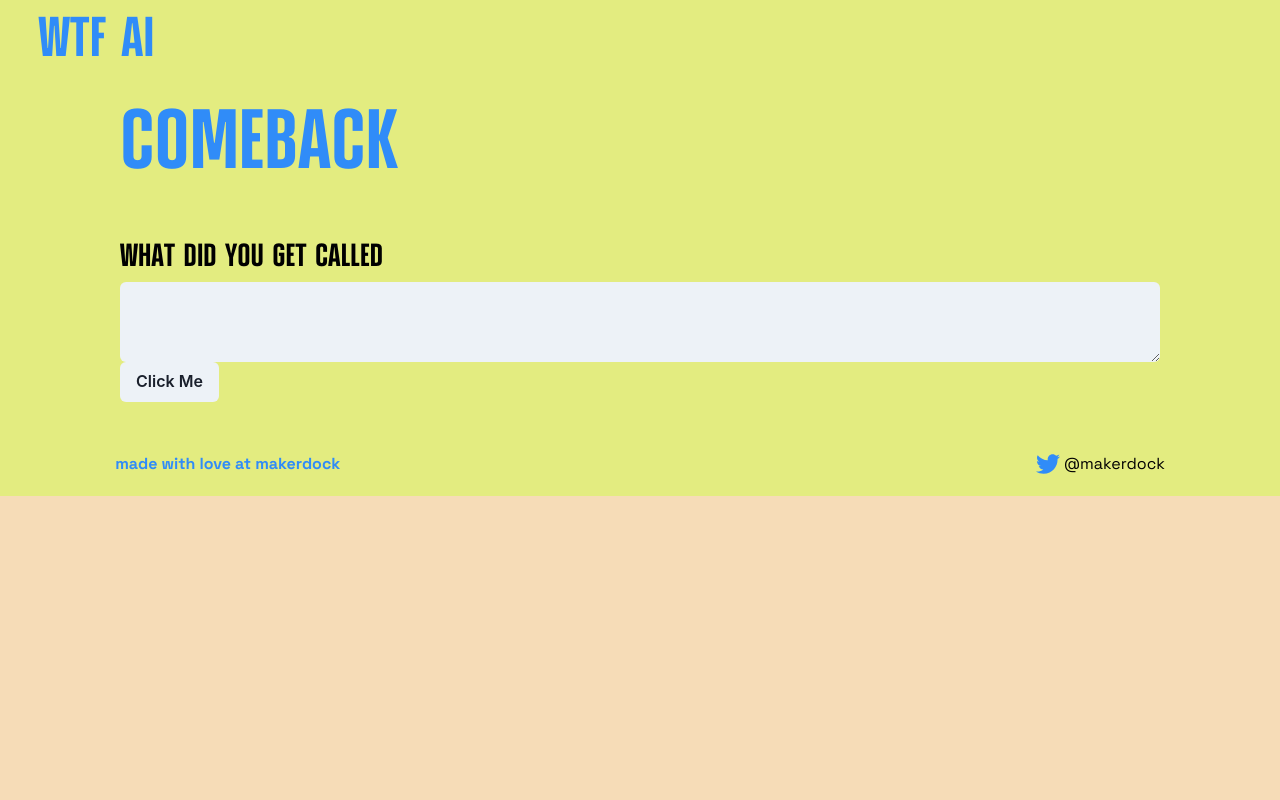
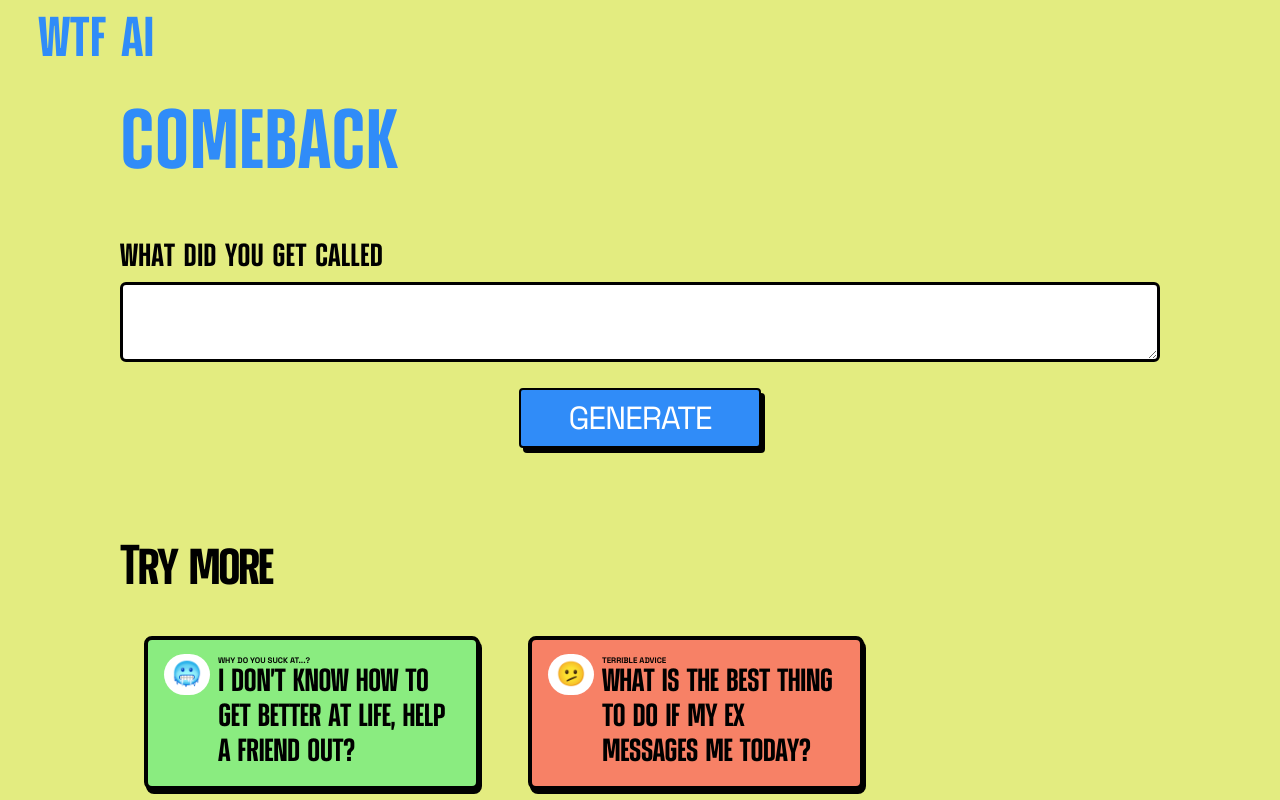
Before and after one commit to ritvij14/wtf-ai-frontend, a Next.js app: page /prompt in a window 1280 px wide. Shown: the top 800 px of the page. Built offline with nearby package versions, Linux system fonts and the light colour scheme.

Commit message:
:fire: fixed prompt page ui and api call

```diff
--- a/components/footer.tsx
+++ b/components/footer.tsx
@@ -6,7 +6,13 @@
 
 const Footer = () => {
   return (
-    <Flex pt="3.125rem" pb="1.25rem" px="9%" alignItems="center">
+    <Flex
+      pt="3.125rem"
+      pb="1.25rem"
+      px="9%"
+      alignItems="center"
+      flexDir={{ base: "column", sm: "row" }}
+    >
       <Text
         fontFamily="grotesk"
         fontWeight="700"
--- a/components/promptCard.tsx
+++ b/components/promptCard.tsx
@@ -15,7 +15,7 @@
   return (
     <Link href={{ pathname: "/prompt", query: { type: PromptType[type] } }}>
       <Flex
-        w="21rem"
+        maxW="21rem"
         minH="9.3rem"
         py="0.875rem"
         px="1rem"
--- a/components/promptHeader.tsx
+++ b/components/promptHeader.tsx
@@ -1,12 +1,15 @@
 import { Flex, Spacer, Text } from "@chakra-ui/react";
+import Link from "next/link";
 import React from "react";
 
 const PromptHeader = () => {
   return (
     <Flex mx="3%" alignItems="center" color="#308CF8">
-      <Text fontFamily="highman" fontSize="3.5rem">
-        WTF AI
-      </Text>
+      <Link href="/">
+        <Text fontFamily="highman" fontSize="3.5rem">
+          WTF AI
+        </Text>
+      </Link>
       <Spacer />
     </Flex>
   );
--- a/components/promptMain.tsx
+++ b/components/promptMain.tsx
@@ -1,23 +1,68 @@
-import { Box, Button, Text, Textarea } from "@chakra-ui/react";
+import {
+  Box,
+  Button,
+  Flex,
+  Spacer,
+  Text,
+  Textarea,
+  Wrap,
+} from "@chakra-ui/react";
 import axios from "axios";
 import React from "react";
+import "@fontsource/space-grotesk/400.css";
+import "@fontsource/space-grotesk/700.css";
 import PromptType from "../types";
+import PromptCard from "./promptCard";
 
 type Props = {
   type: String;
 };
 
 const PromptMain: React.FC<Props> = ({ type }) => {
+  const [prompt, setPrompt] = React.useState("");
+  const [response, setResponse] = React.useState("");
+  const [isLoading, setLoading] = React.useState(false);
+
   const generate = async () => {
-    const { data } = await axios.post(`/api/generate`, { prompt, type });
+    setLoading(true);
+    const data = await axios.post(`/api/generate`, { prompt, type });
     console.log(data);
+    setResponse(data.data.toString().trim());
+    setLoading(false);
   };
 
-  const [prompt, setPrompt] = React.useState("");
+  const options = [
+    {
+      color: "8AEC80",
+      desc: "I DON'T KNOW HOW TO GET BETTER AT LIFE, HELP A FRIEND OUT?",
+      emoji: "🥶",
+      type: PromptType.you_suck,
+    },
+    {
+      color: "F78166",
+      desc: "WHAT IS THE BEST THING TO DO IF MY EX MESSAGES ME TODAY?",
+      emoji: "🫤",
+      type: PromptType.advice,
+    },
+    {
+      color: "F480E5",
+      desc: "what's the meaning of “the vibe shift”? i don't get any of it.",
+      emoji: "🧐",
+      type: PromptType.joke,
+    },
+  ];
 
   return (
-    <Box px="7.5rem">
-      <Text fontFamily="highman" fontSize="5.25rem" color="#308CF8">
+    <Box
+      px={{ base: "1.5rem", md: "5rem", lg: "7.5rem" }}
+      display="flex"
+      flexDir="column"
+    >
+      <Text
+        fontFamily="highman"
+        fontSize={response == "" ? "5.25rem" : "2.25rem"}
+        color="#308CF8"
+      >
         {type == PromptType[PromptType.comeback] && "COMEBACK"}
         {type == PromptType[PromptType.advice] && "TERRIBLE ADVICE"}
         {type == PromptType[PromptType.joke] && "EXPLAIN A JOKE"}
@@ -26,31 +71,214 @@
           "HOW TO END A CONVERSATION"}
         {type == PromptType[PromptType.insult] && "INSULT IN A COMPLIMENT"}
       </Text>
-      <Text mt="1.5rem" fontFamily="highman" fontSize="2rem" color="black">
-        {type == PromptType[PromptType.comeback] && "WHAT DID YOU GET CALLED"}
+      {response != "" && (
+        <Text mt="0" fontFamily="highman" fontSize="2rem" color="black">
+          {prompt}
+        </Text>
+      )}
+      <Text
+        mt={response == "" ? "1.5rem" : "0"}
+        fontFamily="highman"
+        fontSize="2rem"
+        color="black"
+      >
+        {type == PromptType[PromptType.comeback] &&
+          (response == ""
+            ? "WHAT DID YOU GET CALLED"
+            : "Here is your comeback:")}
         {type == PromptType[PromptType.advice] &&
-          "let ai decide what you will ruin today?"}
+          (response == ""
+            ? "let ai decide what you will ruin today?"
+            : "Here is your advice:")}
         {type == PromptType[PromptType.joke] &&
-          "you might be dumb but the ai is smart :)"}
+          (response == ""
+            ? "you might be dumb but the ai is smart :)"
+            : "Here is the explanation:")}
         {type == PromptType[PromptType.you_suck] &&
-          "you just do man but everyone needs a closure."}
+          (response == ""
+            ? "you just do man but everyone needs a closure."
+            : "This is why you suck:")}
         {type == PromptType[PromptType.end_convo] &&
-          "please shut up...respectfully."}
+          (response == ""
+            ? "please shut up...respectfully."
+            : "Here is your response:")}
         {type == PromptType[PromptType.insult] &&
-          "SAY IT WITH A SMILE BUT MEAN IT LIKE AN INSULT"}
+          (response == ""
+            ? "SAY IT WITH A SMILE BUT MEAN IT LIKE AN INSULT"
+            : "Here is your compliment:")}
       </Text>
 
       <Textarea
-        border="3px"
+        borderWidth="3px"
         borderColor="black"
         onChange={(e) => {
           setPrompt(e.target.value);
         }}
-        variant="filled"
+        bg="white"
+        value={response == "" ? prompt : response}
+        pointerEvents={response != "" ? "none" : "all"}
       />
-      <Button onClick={generate}>Click Me</Button>
+      <Button
+        mt="1.625rem"
+        mb="3.625rem"
+        alignSelf="center"
+        fontFamily="grotesk"
+        fontWeight="400"
+        fontSize="2rem"
+        letterSpacing="-0.04em"
+        color="white"
+        textTransform="uppercase"
+        backgroundColor="#308CF8"
+        borderRadius="4px"
+        px="3rem"
+        py="1.75rem"
+        border="2px"
+        borderColor="black"
+        boxShadow="4px 5px #000"
+        isLoading={isLoading}
+        loadingText="Generating..."
+        _hover={{
+          color: "#308CF8",
+          backgroundColor: "white",
+        }}
+        onClick={() => {
+          if (response == "") {
+            generate();
+          } else {
+            setResponse("");
+            setPrompt("");
+          }
+        }}
+      >
+        {response == "" ? "Generate" : "Try Again"}
+      </Button>
+      {/* <Flex alignItems="center" flexDir={{ base: "column", md: "row" }}>
+        <Text
+          pb="6px"
+          height="fit-content"
+          borderBottom="2px solid"
+          style={{
+            borderImage:
+              "linear-gradient(to right, #000 50%, transparent 50%) 100% 1",
+          }}
+          fontFamily="grotesk"
+          fontWeight="700"
+          fontSize="1.125rem"
+          color="black"
+        >
+          give these a shot:
+        </Text>
+        <Spacer />
+        <Flex>
+          <Box
+            p="0.5rem"
+            w="12.75rem"
+            borderRadius="0.5rem"
+            boxShadow="4px 4px #000"
+            backgroundColor="#CAE3FF"
+            border="1px"
+            borderStyle="solid"
+            borderColor="black"
+            fontFamily="grotesk"
+            fontWeight="400"
+            fontSize="1.125rem"
+            color="black"
+            transition="all .2s ease-in-out"
+            _hover={{
+              transform: "scale(1.05)",
+            }}
+          >
+            sample copy for the best comeback you’ve ever seen.
+          </Box>
+          <Text
+            fontFamily="grotesk"
+            fontWeight="400"
+            fontSize="1.125rem"
+            color="black"
+            mx="1.5rem"
+            h="fit-content"
+            alignSelf="center"
+          >
+            ✶
+          </Text>
+          <Box
+            p="0.5rem"
+            w="12.75rem"
+            borderRadius="0.5rem"
+            boxShadow="4px 4px #000"
+            backgroundColor="#CAE3FF"
+            border="1px"
+            borderStyle="solid"
+            borderColor="black"
+            fontFamily="grotesk"
+            fontWeight="400"
+            fontSize="1.125rem"
+            color="black"
+            transition="all .2s ease-in-out"
+            _hover={{
+              transform: "scale(1.05)",
+            }}
+          >
+            sample copy for the best comeback you’ve ever seen.
+          </Box>
+          <Text
+            fontFamily="grotesk"
+            fontWeight="400"
+            fontSize="1.125rem"
+            color="black"
+            mx="1.5rem"
+            h="fit-content"
+            alignSelf="center"
+          >
+            ✶
+          </Text>
+          <Box
+            p="0.5rem"
+            w="12.75rem"
+            borderRadius="0.5rem"
+            boxShadow="4px 4px #000"
+            backgroundColor="#CAE3FF"
+            border="1px"
+            borderStyle="solid"
+            borderColor="black"
+            fontFamily="grotesk"
+            fontWeight="400"
+            fontSize="1.125rem"
+            color="black"
+            transition="all .2s ease-in-out"
+            _hover={{
+              transform: "scale(1.05)",
+            }}
+          >
+            sample copy for the best comeback you’ve ever seen.
+          </Box>
+        </Flex>
+      </Flex> */}
+      <Text
+        mt="1.375rem"
+        fontFamily="highman"
+        fontSize="3.5rem"
+        color="black"
+        letterSpacing="-0.04em"
+      >
+        Try more
+      </Text>
+      <Wrap spacing="3rem" py="1.5rem" px="1.5rem">
+        {options.map((option) => (
+          <PromptCard
+            key={option.desc.length}
+            color={`#${option.color}`}
+            desc={option.desc}
+            emoji={option.emoji}
+            type={option.type}
+          />
+        ))}
+      </Wrap>
     </Box>
   );
 };
 
 export default PromptMain;
+/**
+ *
+ */
--- a/package.json
+++ b/package.json
@@ -21,6 +21,7 @@
     "eslint-config-next": "13.0.6",
     "framer-motion": "^6",
     "next": "13.0.6",
+    "next-auth": "3.27.3",
     "react": "18.2.0",
     "react-dom": "18.2.0",
     "react-fast-marquee": "^1.3.5",
--- a/pages/_app.tsx
+++ b/pages/_app.tsx
@@ -2,11 +2,17 @@
 import { ChakraProvider } from "@chakra-ui/react";
 import theme from "../styles/theme";
 import "../styles/styles.css";
+import { Provider } from "next-auth/client";
 
-export default function App({ Component, pageProps }: AppProps) {
+export default function App({
+  Component,
+  pageProps: { session, ...pageProps },
+}: AppProps) {
   return (
     <ChakraProvider theme={theme}>
-      <Component {...pageProps} />
+      <Provider session={session}>
+        <Component {...pageProps} />
+      </Provider>
     </ChakraProvider>
   );
 }
--- a/pages/api/generate.ts
+++ b/pages/api/generate.ts
@@ -1,13 +1,16 @@
-import axios from "axios";
 import { NextApiRequest, NextApiResponse } from "next";
 
 const handler = async (req: NextApiRequest, res: NextApiResponse) => {
   const { type, prompt } = req.body;
-  const { data } = await axios.post(
-    `https://terrible-ai.onrender.com/api/${type}`,
-    { message: prompt }
-  );
-  res.status(200).send(data);
+  const data = await fetch(`https://terrible-ai.onrender.com/api/${type}`, {
+    method: "POST",
+    body: JSON.stringify({
+      message: prompt,
+    }),
+  });
+  const resp = await data.json().then((data) => data);
+
+  res.status(200).send(resp.response);
 };
 
 export default handler;
```
Also changed, not shown: components/landingDesc.tsx (+7 -2 lines), components/landingIntro.tsx (+21 -7 lines), pages/api/auth/[...nextauth].js (added, +11 -0 lines), tsconfig.json (+6 -1 lines), 1 other file (tests, documents, lock files or other folders).
